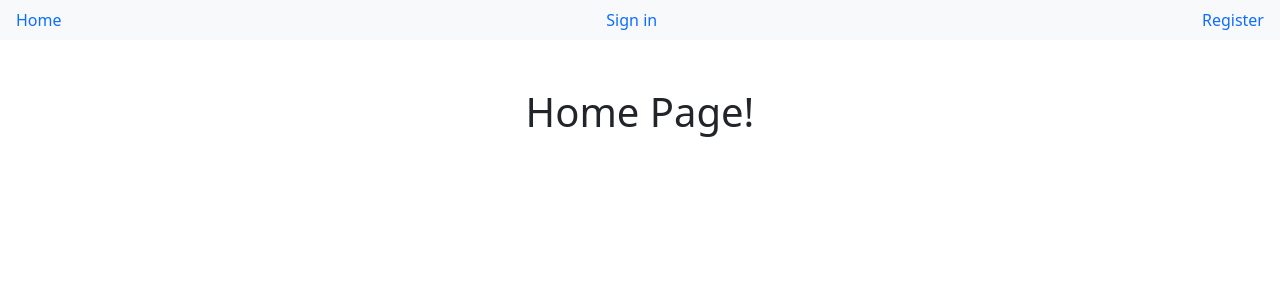
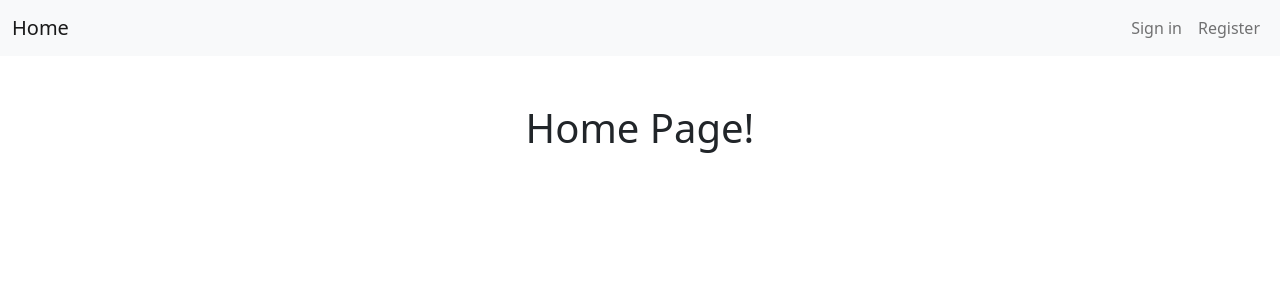
Before and after one commit to devulogi/marketplace, a React (Create React App) app in the folder client/: page / in a window 1280 px wide. Shown: the top 300 px of the page. Built offline with nearby package versions, Linux system fonts and the light colour scheme.

Commit message:
refactored

```diff
--- a/client/public/index.html
+++ b/client/public/index.html
@@ -31,6 +31,11 @@
       integrity="sha384-EVSTQN3/azprG1Anm3QDgpJLIm9Nao0Yz1ztcQTwFspd3yD65VohhpuuCOmLASjC"
       crossorigin="anonymous"
     />
+    <script
+      src="https://cdn.jsdelivr.net/npm/bootstrap@5.0.2/dist/js/bootstrap.bundle.min.js"
+      integrity="sha384-MrcW6ZMFYlzcLA8Nl+NtUVF0sA7MsXsP1UyJoMp4YLEuNSfAP+JcXn/tWtIaxVXM"
+      crossorigin="anonymous"
+    ></script>
   </head>
   <body>
     <noscript>You need to enable JavaScript to run this app.</noscript>
--- a/client/src/App.js
+++ b/client/src/App.js
@@ -1,4 +1,4 @@
-import { Route, Switch, BrowserRouter as Router } from 'react-router-dom';
+import { Route, Switch, BrowserRouter } from 'react-router-dom';
 import { Toaster } from 'react-hot-toast';
 
 import Home from './booking/Home';
@@ -9,15 +9,19 @@
 
 export default function App() {
   return (
-    <Router>
-      <TopNav />
-      <Toaster position='top-right' reverseOrder={false} />
+    <BrowserRouter basename='/'>
+      <div className='application'>
+        <TopNav />
+      </div>
+
+      <Toaster position='top-center' />
+
       <Switch>
         <Route exact path='/' component={Home} />
         <Route exact path='/signin' component={Login} />
         <Route exact path='/register' component={Register} />
         <Route path='*' component={NotFound} />
       </Switch>
-    </Router>
+    </BrowserRouter>
   );
 }
--- a/client/src/components/TopNav.js
+++ b/client/src/components/TopNav.js
@@ -2,16 +2,39 @@
 
 export default function TopNav() {
   return (
-    <div className='nav bg-light d-flex justify-content-between'>
-      <Link to='/' className='nav-link'>
+    <nav className='navbar navbar-expand-lg navbar-light bg-light'>
+      <div className='container-fluid'>
+        <Link to='/' className='navbar-brand'>
           Home
         </Link>
+        <div className='d-flex justify-content-between align-items-center'>
+          <button
+            className='navbar-toggler'
+            type='button'
+            data-bs-toggle='collapse'
+            data-bs-target='#navbarSupportedContent'
+          >
+            <span className='navbar-toggler-icon'></span>
+          </button>
+          <div
+            className='collapse navbar-collapse w-50'
+            id='navbarSupportedContent'
+          >
+            <ul className='navbar-nav me-auto mb-2 mb-lg-0'>
+              <li className='navbar-item'>
                 <Link to='/signin' className='nav-link'>
                   Sign in
                 </Link>
+              </li>
+              <li className='navbar-item'>
                 <Link to='/register' className='nav-link'>
                   Register
                 </Link>
+              </li>
+            </ul>
           </div>
+        </div>
+      </div>
+    </nav>
   );
 }
```
Lines whose indentation alone changed are shown as unchanged.
